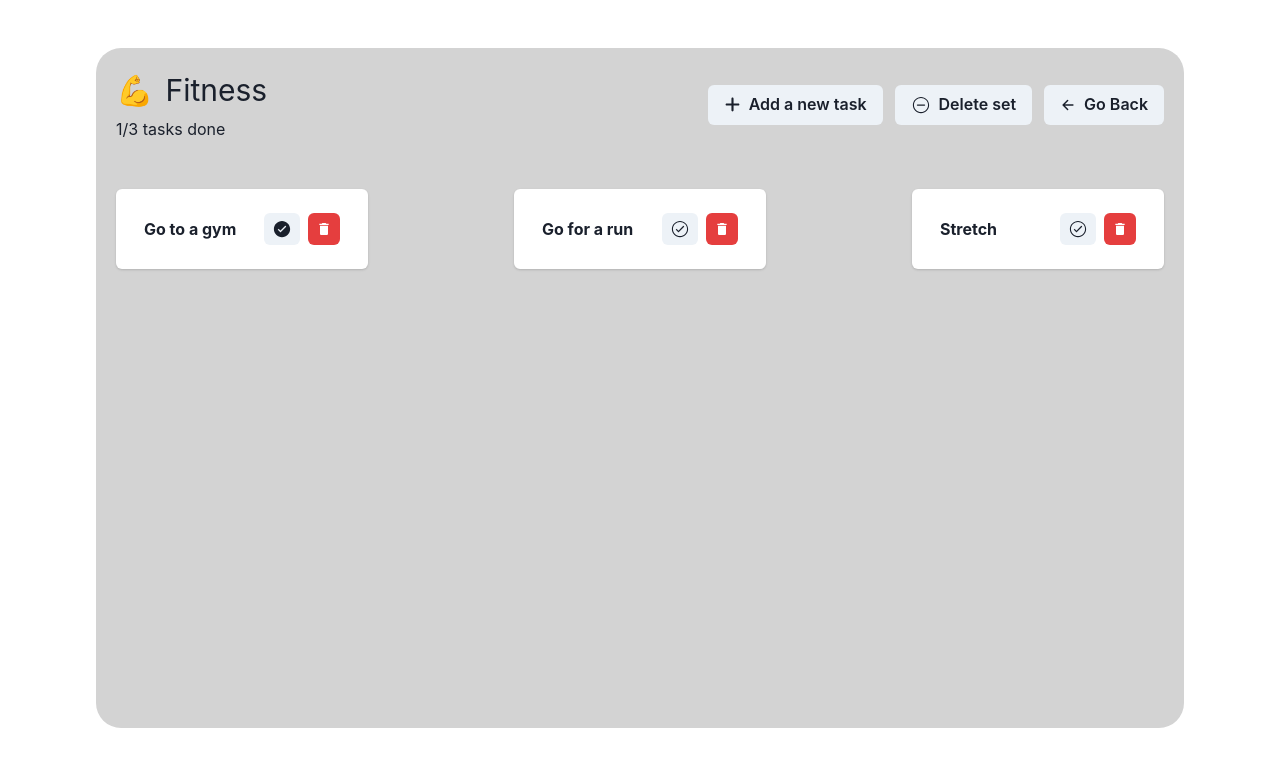
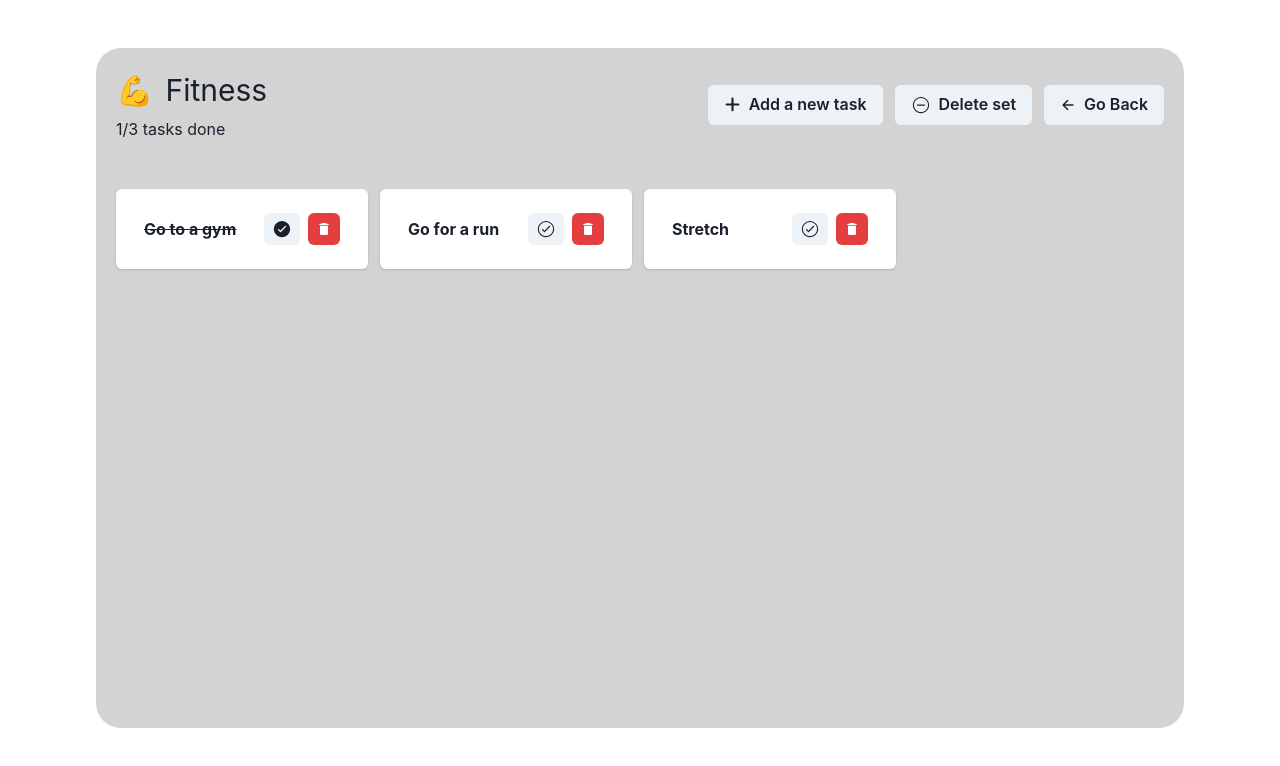
Before and after one commit to Rezmii/to-do-list-react, a React (Vite) app: page /set/1 in a window 1280 px wide. Shown: the top 766 px of the page. Built offline with nearby package versions, Linux system fonts and the light colour scheme.

Commit message:
Refactoring taskCard

```diff
--- a/src/components/TaskCard.tsx
+++ b/src/components/TaskCard.tsx
@@ -61,7 +61,12 @@ const TaskCard = ({ task, onMarkButton, onDeleteButton }: Props) => {
             <AccordionButton>
               <HStack width="100%" justifyContent="space-between">
                 <Box>
-                  <Text fontWeight="bold" textAlign="left">
+                  <Text
+                    fontWeight="bold"
+                    textAlign="left"
+                    whiteSpace={{ base: "wrap", lg: "nowrap" }}
+                    textDecoration={markButton ? "line-through" : "none"}
+                  >
                     {task.title}
                   </Text>
                 </Box>
@@ -70,6 +75,7 @@ const TaskCard = ({ task, onMarkButton, onDeleteButton }: Props) => {
                   <Button
                     size="sm"
                     padding={2}
+                    marginLeft={1}
                     marginRight={2}
                     onClick={handleMarkButton}
                   >
--- a/src/components/TaskGrid.tsx
+++ b/src/components/TaskGrid.tsx
@@ -17,7 +17,7 @@ const TaskGrid = ({ tasks, onMarkButton, onDeleteButton }: Props) => {
   if (filteredTasks.length === 0) return <Text>No tasks added.</Text>;
 
   return (
-    <Flex wrap="wrap" justifyContent="space-between">
+    <Flex wrap="wrap" gap={3}>
       {filteredTasks.map((task, i) => (
         <Box
           key={i}
```
